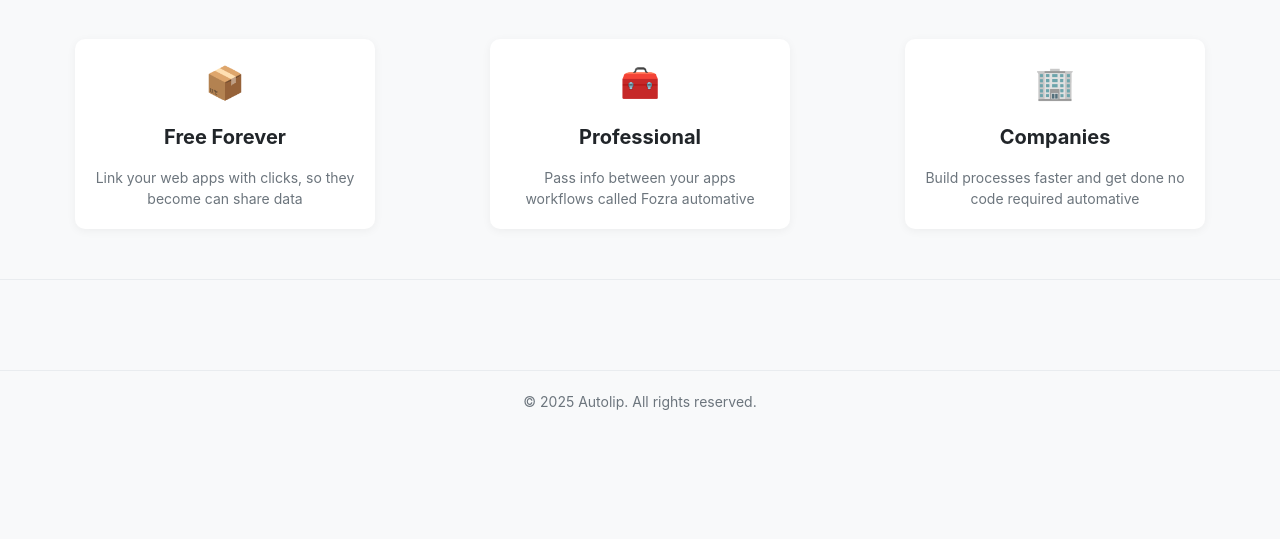
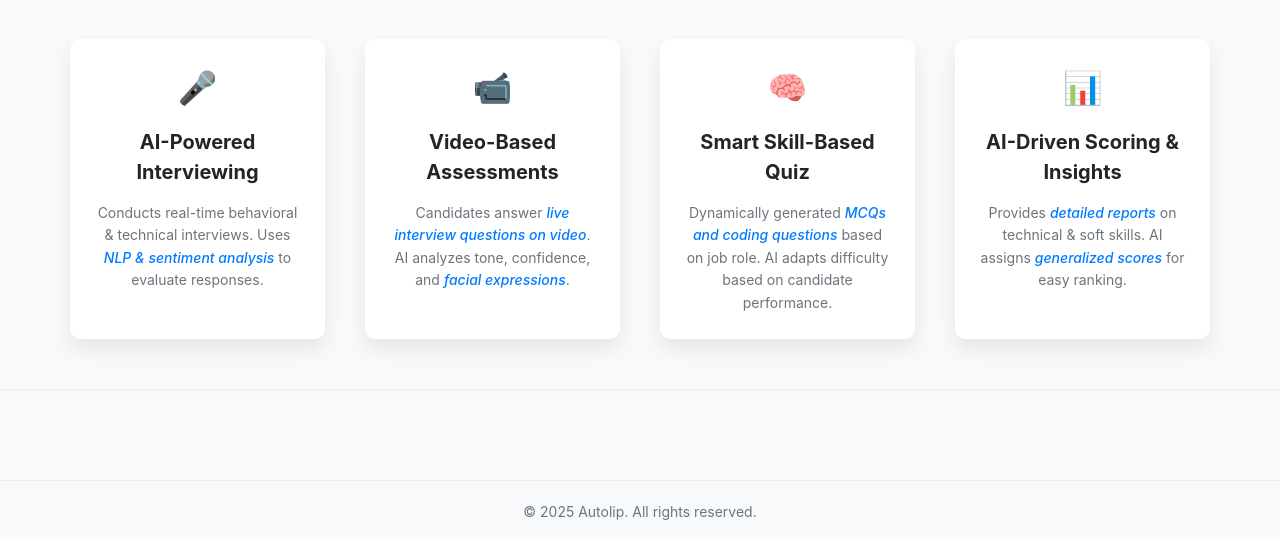
Before and after one commit to NisargWath/AI-Interviewer, a plain HTML site: page templates/index.html in a window 1280 px wide. Shown: the part 707-1246 px from the top of the page. Before the commit the page ends 1149 px from the top, so only its background shows below. Drawn offline with Linux system fonts and the light colour scheme.

Commit message:
changes in landing page

```diff
--- a/static/style/style.css
+++ b/static/style/style.css
@@ -1,3 +1,4 @@
+/* Base Styles */
 * {
   margin: 0;
   padding: 0;
@@ -240,6 +241,14 @@ nav {
   border: 1px solid #dee2e6;
   box-shadow: 0 2px 5px rgba(0, 0, 0, 0.1);
   font-size: 16px;
+  /* Added hover transition for CTA button */
+  transition: all 0.3s ease;
+}
+
+.cta-button:hover {
+  /* Added hover effect for CTA button */
+  transform: translateY(-3px);
+  box-shadow: 0 8px 15px rgba(0, 0, 0, 0.1);
 }
 
 .cta-button span {
@@ -259,19 +268,65 @@ nav {
 
 .plan-cards {
   display: flex;
-  justify-content: space-between;
+  justify-content: center; /* Changed from space-between to better center the 4 cards */
+  flex-wrap: wrap; /* Added to ensure cards wrap on smaller screens */
   margin-top: 40px;
+  gap: 20px; /* Added gap for consistent spacing between cards */
 }
 
+/* Enhanced plan card with shadows and animations */
 .plan-card {
   flex: 1;
-  max-width: 300px;
-  padding: 20px;
-  margin: 0 15px;
+  min-width: 250px; /* Added minimum width */
+  max-width: 280px; /* Adjusted maximum width to fit 4 cards */
+  padding: 25px; /* Increased padding slightly */
+  margin: 0 10px;
   text-align: center;
   background-color: #fff;
   border-radius: 10px;
-  box-shadow: 0 2px 10px rgba(0, 0, 0, 0.05);
+  /* Enhanced shadow for cards */
+  box-shadow: 0 10px 20px rgba(0, 0, 0, 0.08);
+  /* Added transition for hover effect */
+  transition: all 0.3s ease;
+  /* Added animation */
+  animation: fadeIn 0.8s ease-out;
+  position: relative;
+  overflow: hidden;
+}
+
+/* Animation keyframes for initial load */
+@keyframes fadeIn {
+  from {
+    opacity: 0;
+    transform: translateY(20px);
+  }
+  to {
+    opacity: 1;
+    transform: translateY(0);
+  }
+}
+
+/* Animation delay for staggered appearance */
+.plan-card:nth-child(1) {
+  animation-delay: 0.1s;
+}
+
+.plan-card:nth-child(2) {
+  animation-delay: 0.2s;
+}
+
+.plan-card:nth-child(3) {
+  animation-delay: 0.3s;
+}
+
+.plan-card:nth-child(4) {
+  animation-delay: 0.4s;
+}
+
+/* Hover effect for plan cards */
+.plan-card:hover {
+  transform: translateY(-10px);
+  box-shadow: 0 15px 30px rgba(0, 0, 0, 0.15);
 }
 
 .plan-icon {
@@ -291,17 +346,25 @@ nav {
   font-size: 14px;
   color: #6c757d;
   margin: 0 auto;
+  line-height: 1.6; /* Improved line height for better readability */
+}
+
+/* Added styling for emphasized text */
+.plan-description em {
+  font-style: italic;
+  color: #007bff; /* Blue color for highlighted terms */
+  font-weight: 500;
 }
 
 /* Media queries for responsiveness */
 @media (max-width: 992px) {
   .plan-cards {
-    flex-direction: column;
-    align-items: center;
+    flex-wrap: wrap; /* Ensure items wrap on tablet */
+    justify-content: center;
   }
 
   .plan-card {
-    max-width: 100%;
+    flex: 0 0 calc(50% - 30px); /* Two cards per row on tablets */
     margin-bottom: 20px;
   }
 
@@ -336,6 +399,12 @@ nav {
     font-size: 26px;
     padding: 8px 20px;
   }
+
+  .plan-card {
+    flex: 0 0 calc(100% - 30px); /* Full width cards on mobile */
+    max-width: 100%;
+  }
+
   footer {
     padding: 20px 0;
   }
@@ -356,6 +425,7 @@ nav {
     height: 30px;
     font-size: 12px;
   }
+
   .footer-bottom {
     font-size: 12px;
   }
--- a/templates/index.html
+++ b/templates/index.html
@@ -67,27 +67,38 @@
 
       <!-- Plans Section -->
       <section class="plans">
-        <h2 class="plans-title">A plan to fit your needs companies...</h2>
+        <h2 class="plans-title">Smart features for your interview success</h2>
         <div class="plan-cards">
           <div class="plan-card">
-            <span class="plan-icon">📦</span>
-            <h3 class="plan-name">Free Forever</h3>
+            <span class="plan-icon">🎤</span>
+            <h3 class="plan-name">AI-Powered Interviewing</h3>
             <p class="plan-description">
-              Link your web apps with clicks, so they become can share data
+              Conducts real-time behavioral & technical interviews.
+              Uses <em>NLP & sentiment analysis</em> to evaluate responses.
             </p>
           </div>
           <div class="plan-card">
-            <span class="plan-icon">🧰</span>
-            <h3 class="plan-name">Professional</h3>
+            <span class="plan-icon">📹</span>
+            <h3 class="plan-name">Video-Based Assessments</h3>
             <p class="plan-description">
-              Pass info between your apps workflows called Fozra automative
+              Candidates answer <em>live interview questions on video</em>.
+              AI analyzes tone, confidence, and <em>facial expressions</em>.
             </p>
           </div>
           <div class="plan-card">
-            <span class="plan-icon">🏢</span>
-            <h3 class="plan-name">Companies</h3>
+            <span class="plan-icon">🧠</span>
+            <h3 class="plan-name">Smart Skill-Based Quiz</h3>
             <p class="plan-description">
-              Build processes faster and get done no code required automative
+              Dynamically generated <em>MCQs and coding questions</em> based on job role.
+              AI adapts difficulty based on candidate performance.
+            </p>
+          </div>
+          <div class="plan-card">
+            <span class="plan-icon">📊</span>
+            <h3 class="plan-name">AI-Driven Scoring & Insights</h3>
+            <p class="plan-description">
+              Provides <em>detailed reports</em> on technical & soft skills.
+              AI assigns <em>generalized scores</em> for easy ranking.
             </p>
           </div>
         </div>
```
Also changed, not shown: 1 other file.
